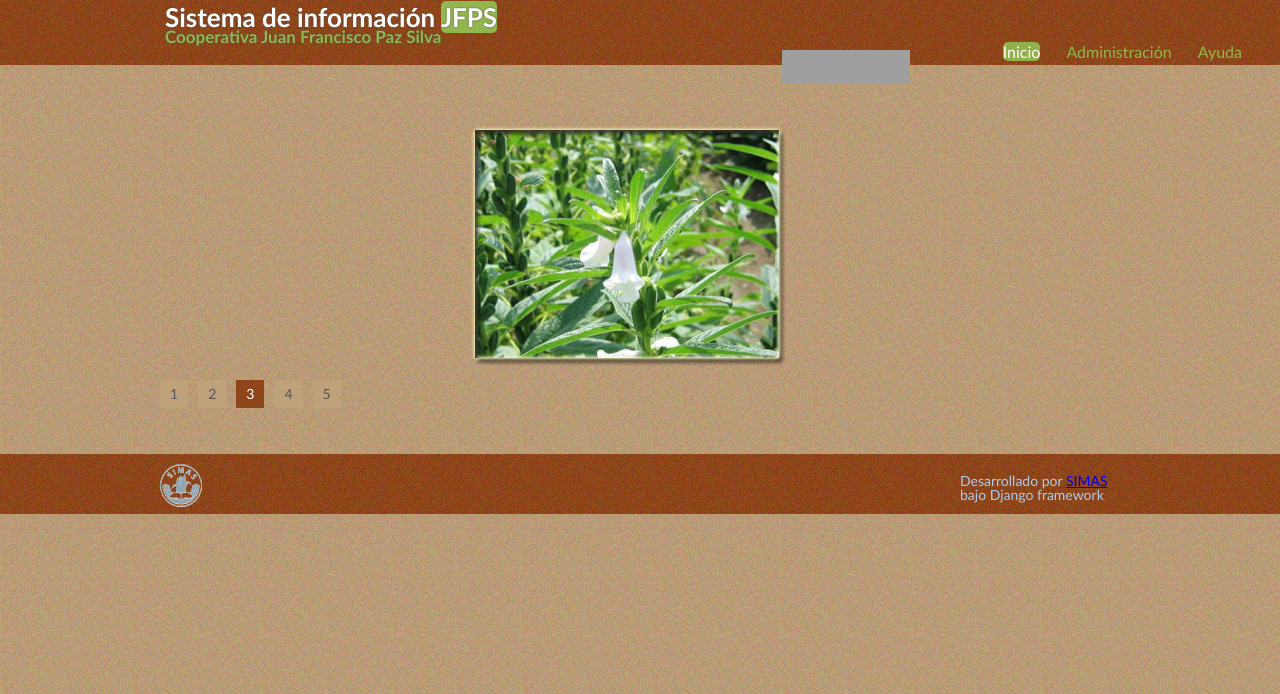
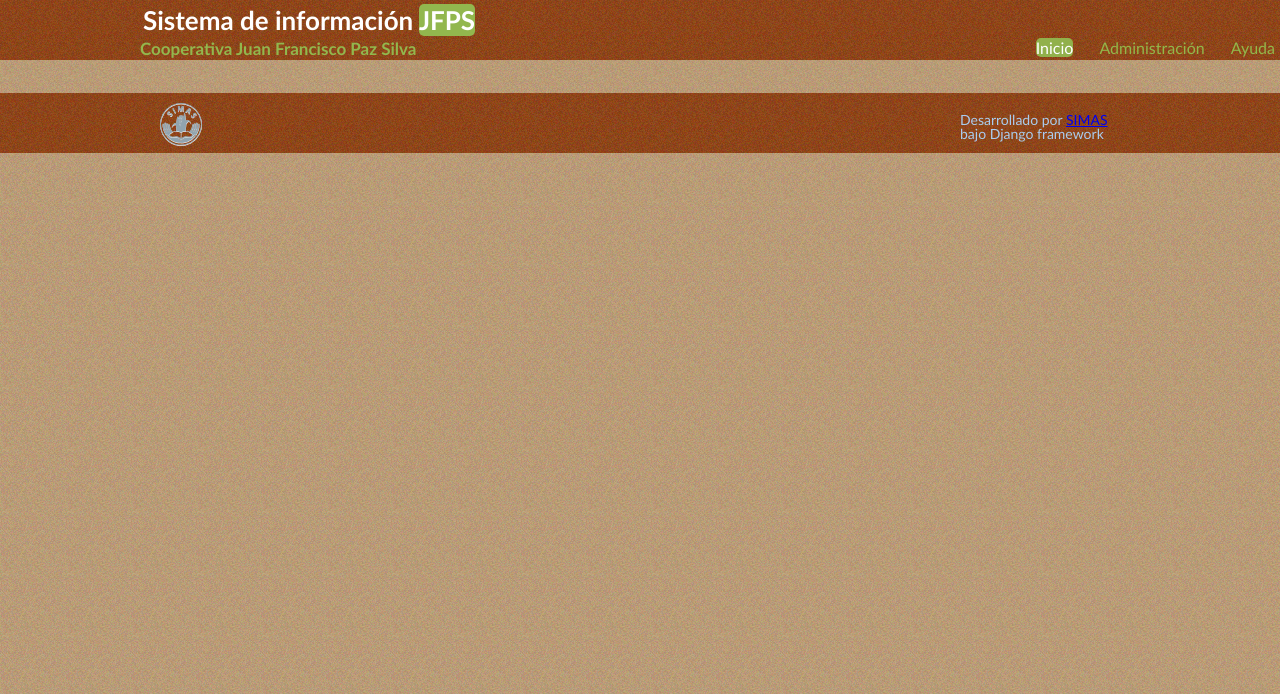
Before and after one commit to CARocha/jfps-achuapa, a Django app: template achuapa/templates/base.html in a window 1280 px wide. Shown: the top 694 px of the page. Run offline with Django 3.2, Linux system fonts and the light colour scheme; the template is opened without the code that fills it, so the values that code supplies are empty; parts of the project's set-up code (start-up, migrations or seed data) failed here and were passed over; some libraries are stand-ins or nearby versions; grey boxes are pictures that could not be loaded.

Commit message:
componiendo el markup :)

```diff
--- a/achuapa/media/css/estilo.css
+++ b/achuapa/media/css/estilo.css
@@ -49,9 +49,9 @@ span {
 
 #coop h2 {
     color: #92b74e;
-    font-size: 17;
-    padding:-28px 5 5 5;
-    margin: -7px 5px 5px 5px;
+    font-size: 17px;
+    padding: 0px 0px 0px 3px;
+    margin: 0px 0px 0px 137px;
 
 }
 
@@ -81,23 +81,56 @@ p {
 
 /* --------------Comienza Header-------------- */
 
-#header{
-  width:100%;
-  height:65px;
-  background-color: #8e451a;
-  background-image: url(../imagen/bg-header.png);
+/*#header{*/
+/*  width:100%;*/
+/*  height:65px;*/
+/*  background-color: #8e451a;*/
+/*  background-image: url(../imagen/bg-header.png);*/
+/*}*/
+#header {
+overflow: hidden;
+height: 60px;
+background-color:#8E451A;
+background-image: url(../imagen/bg-header.png);
+
+}
+#header h1, h2 {
+    margin: 2px 4px 0px 134px;
+    padding: 5px 6px 7px 9px;
+
+}
+#header ul#nav {
+    float: right;
+    font-size: 16px;
+    margin: -17px;
+    padding: 0px;
+}
+#nav li {
+    display: inline;
+    padding-right: 22px;
 }
 
-.pimp {
-    width: 960px;
-    height: 16px;
-    background-image: url(../imagen/bg-footer.png);
-    margin:8pt auto;
-    padding:2pt;
-    border-radius:7px;
-   -moz-border-radius:7px;
-   -webkit-border-radius:7px;
+#nav a{
+    text-decoration: none;
+    color: #92B74B;
 }
+
+#nav a.selected {
+    color: #fff;
+    background: rgba(146,183,78,0.95);
+    -webkit-border-radius: 5px 5px 5px 5px;
+    -moz-border-radius: 5px 5px 5px 5px;
+
+}
+
+#nav a:hover {
+    color: #fff;
+    background: rgba(146,183,78,0.95);
+    -webkit-border-radius: 5px 5px 5px 5px;
+    -moz-border-radius: 5px 5px 5px 5px;
+
+}
+
 
 #header_contenedor{
   width:960px;
@@ -147,38 +180,17 @@ p {
   -webkit-border-radius:4px; /* Safari y Chrome */
   margin-left:7px;
 }
-
-#header_contenedor ul#nav {
-    float: right;
-    font-size: 16px;
-    margin: -36px -482px;
-    padding: 5px 0px;
-}
-#nav li {
-    display: inline;
-    padding-right: 22px;
+.pimp {
+    width: 960px;
+    height: 16px;
+    background-image: url(../imagen/bg-footer.png);
+    margin:8pt auto;
+    padding:2pt;
+    border-radius:7px;
+   -moz-border-radius:7px;
+   -webkit-border-radius:7px;
 }
 
-#nav a{
-    text-decoration: none;
-    color: #92B74B;
-}
-
-#nav a.selected {
-    color: #fff;
-    background: rgba(146,183,78,0.95);
-    -webkit-border-radius: 5px 5px 5px 5px;
-    -moz-border-radius: 5px 5px 5px 5px;
-
-}
-
-#nav a:hover {
-    color: #fff;
-    background: rgba(146,183,78,0.95);
-    -webkit-border-radius: 5px 5px 5px 5px;
-    -moz-border-radius: 5px 5px 5px 5px;
-
-}
 
 
 /* --------------Termina Header-------------- */
@@ -198,7 +210,7 @@ p {
 
 #colum_izq{
   width:140px;
-  margin-rigth:10px;
+  margin-right:10px;
   background:#d9cfbf;
   border-radius:6px;
   -moz-border-radius:6px; /* Firefox */
--- a/achuapa/templates/base.html
+++ b/achuapa/templates/base.html
@@ -1,11 +1,9 @@
-<!DOCTYPE HTML PUBLIC "-//W3C//DTD HTML 4.01 Transitional//EN">
-<meta http-equiv="Content-Type" content="text/html; charset=utf-8"/>
-<html lang="es">
+<!DOCTYPE html PUBLIC "-//W3C//DTD XHTML 1.0 Transitional//EN" "http://www.w3.org/TR/xhtml1/DTD/xhtml1-transitional.dtd">
+<html xmlns="http://www.w3.org/1999/xhtml">
 <head>
-    <title>SISTEMA DE INFORMACIÓN DE JFPS {%block title%}{%endblock%}</title>
-    <style type="text/css">
-        @import url({{MEDIA_URL}}css/estilo.css);
-    </style>
+    <meta http-equiv="Content-Type" content="text/html; charset=utf-8" />
+    <title>{%block title%}SISTEMA DE INFORMACIÓN DE JFPS{%endblock%}</title>
+    <link href="{{ MEDIA_URL }}css/estilo.css" rel="stylesheet" type="text/css" media="screen" />
     <link href="{{MEDIA_URL}}css/screen.css" rel="stylesheet" type="text/css" media="screen" />
     <script type="text/javascript" src="http://ajax.googleapis.com/ajax/libs/jquery/1.4.2/jquery.min.js"></script>
 	<script type="text/javascript" src="{{MEDIA_URL}}js/easySlider1.7.js"></script>
@@ -18,75 +16,39 @@
 			});
 		});
 	</script>
-
     {%block extra_js%}{%endblock%}
-
 </head>
 <body>
   <!-- Comienza el header -->
 <div id="header">
-           <div id="header_contenedor">
-			   <div id="logo" class="izq"> <h1>Sistema de información <span>JFPS</span></h1>
+			   <h1>Sistema de información <span>JFPS</span></h1>
 			   <div id="coop"><h2>Cooperativa Juan Francisco Paz Silva</h2> </div>
-			   <div id="imagen_header" class="der"></div>
-			   <div class="separador"></div>
-           </div>
            <!-- comienza Menu -->
             <ul id="nav">
                 <li><a class="selected" href="/">Inicio</a></li>
                 <li><a href="/admin">Administración</a></li>
                 <li><a href="#">Ayuda</a></li>
-            </ul>
-           <!-- comienza Menu -->
-        </div>
-        <!-- Termina el header -->
+            </ul><!-- termina Menu -->
+</div> <!-- Termina el header -->
         <!-- comienza algo de pimp -->
-<div id="container">
-    <div id="content">
-        <div id="slider">
-			<ul>
-				<li><a ><img src="{{MEDIA_URL}}imagen/1img.png" alt="jfps foto" /></a></li>
-				<li><a ><img src="{{MEDIA_URL}}imagen/2img.png" alt="jfps foto" /></a></li>
-				<li><a ><img src="{{MEDIA_URL}}imagen/3img.png" alt="jfps foto" /></a></li>
-				<li><a ><img src="{{MEDIA_URL}}imagen/4img.png" alt="jfps foto" /></a></li>
-				<li><a ><img src="{{MEDIA_URL}}imagen/5img.png" alt="jfps foto" /></a></li>
-			</ul>
-		</div>
-	</div>
-</div>
+        {% block pimp %} {% endblock %}
+
 <div id="contenedor" class="centro">
-
-
     <!-- Comienza Contenido-->
 	<div id="contenido">
-
              <!-- Comienza Columna derecha-->
-
 				<div id="colum_der" class="der">
                    {%block contenido%}{%endblock%}
-
-
-	     	   </div>
-	     	 <!-- termina Columna derecha-->
+                </div><!-- termina Columna derecha-->
             <div class="separador" ></div>
-
-         </div>
-
-        <!-- Termina Contenido-->
-
-
-
-    </div>
-    <!-- Termina Contenedor-->
+	</div><!-- Termina Contenido-->
+</div><!-- Termina Contenedor-->
         <!-- Comienza Footer-->
-
         <div id="footer">
              <div id="footer_contenedor" class="centro">
                <div id="logo_footer"></div>
                <div id="creditos">Desarrollado por <a href="http://www.simas.org.ni">SIMAS</a> bajo Django framework</div>
-
-             </div>
-        </div>
-        <!-- Termina Footer-->
+             </div><!-- termina del footer_contenedor -->
+        </div><!-- Termina Footer-->
 </body>
 </html>
```
Also changed, not shown: achuapa/templates/index.html (+20 -4 lines). Lines whose indentation alone changed are shown as unchanged.
